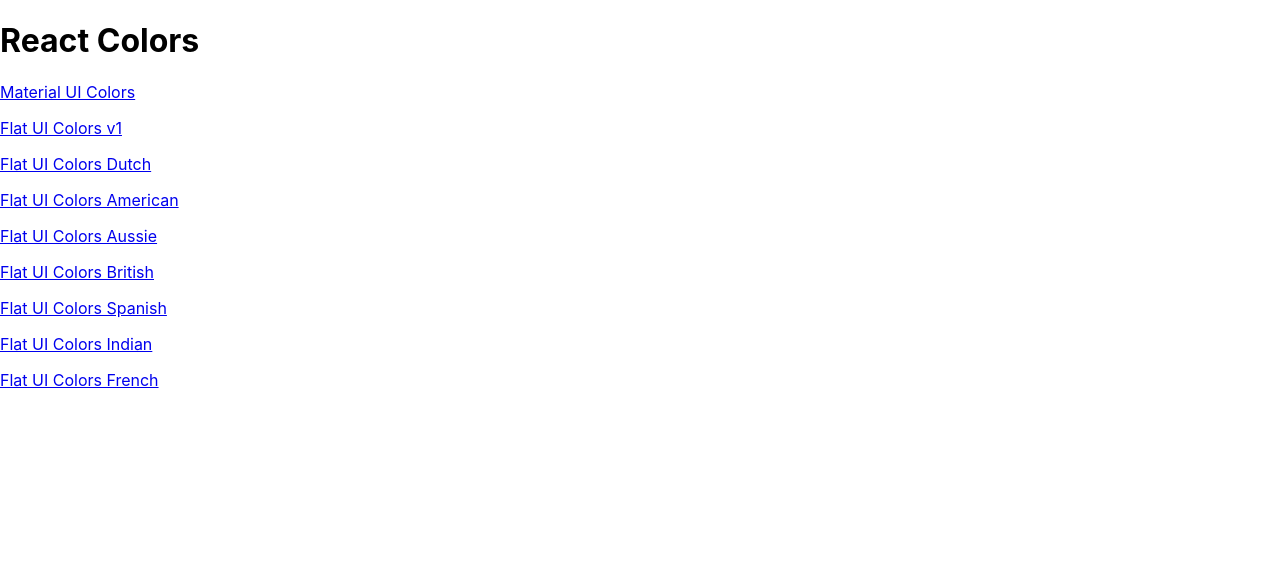
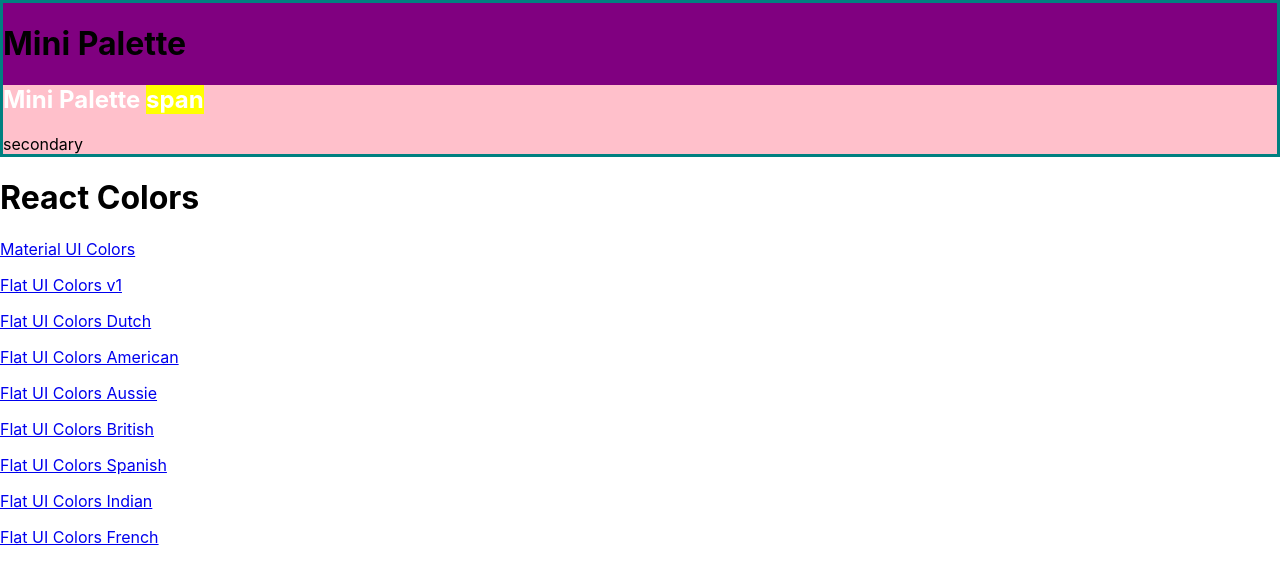
Before and after one commit to samedan/color-palette, a React (Create React App) app: page / in a window 1280 px wide. Shown: the top 584 px of the page. Built offline with nearby package versions, Linux system fonts and the light colour scheme.

Commit message:
Add withStyles with demo styles

```diff
--- a/package.json
+++ b/package.json
@@ -5,6 +5,7 @@
   "dependencies": {
     "@material-ui/core": "^4.1.3",
     "@material-ui/icons": "^4.2.1",
+    "@material-ui/styles": "^4.1.2",
     "chroma-js": "^2.0.4",
     "rc-slider": "^8.6.13",
     "react": "^16.8.6",
--- /dev/null
+++ b/src/MiniPalette.js
@@ -0,0 +1,36 @@
+import React from 'react';
+import { withStyles } from '@material-ui/styles';
+
+const styles = {
+  main: {
+    backgroundColor: 'purple',
+    border: '3px solid teal'
+  },
+  secondary: {
+    backgroundColor: 'pink',
+    '& h1': {
+      color: 'white',
+      '& span': {
+        backgroundColor: 'yellow'
+      }
+    }
+  }
+};
+
+function MiniPalette(props) {
+  const { classes } = props;
+  console.log(classes);
+  return (
+    <div className={classes.main}>
+      <h1>Mini Palette</h1>
+      <section className={classes.secondary}>
+        <h1>
+          Mini Palette <span>span</span>
+        </h1>
+        secondary
+      </section>
+    </div>
+  );
+}
+
+export default withStyles(styles)(MiniPalette);
--- a/src/PaletteList.js
+++ b/src/PaletteList.js
@@ -1,11 +1,13 @@
 import React, { Component } from 'react';
 import { Link } from 'react-router-dom';
+import MiniPalette from './MiniPalette';
 
 export default class PaletteList extends Component {
   render() {
     const { palettes } = this.props;
     return (
       <div>
+        <MiniPalette />
         <h1>React Colors</h1>
         {palettes.map(palette => (
           <p>
```
Also changed, not shown: 1 other file (tests, documents, lock files or other folders).
